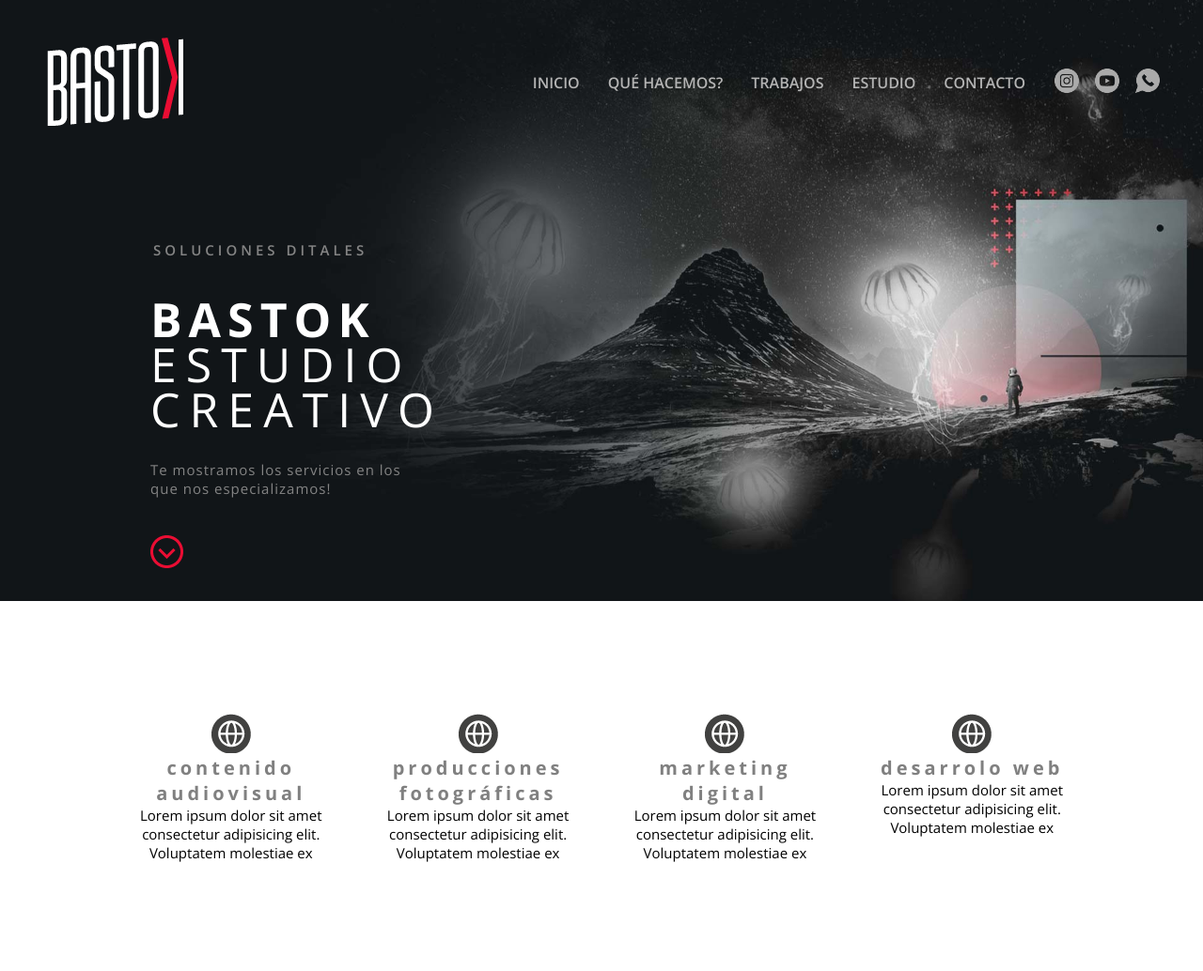
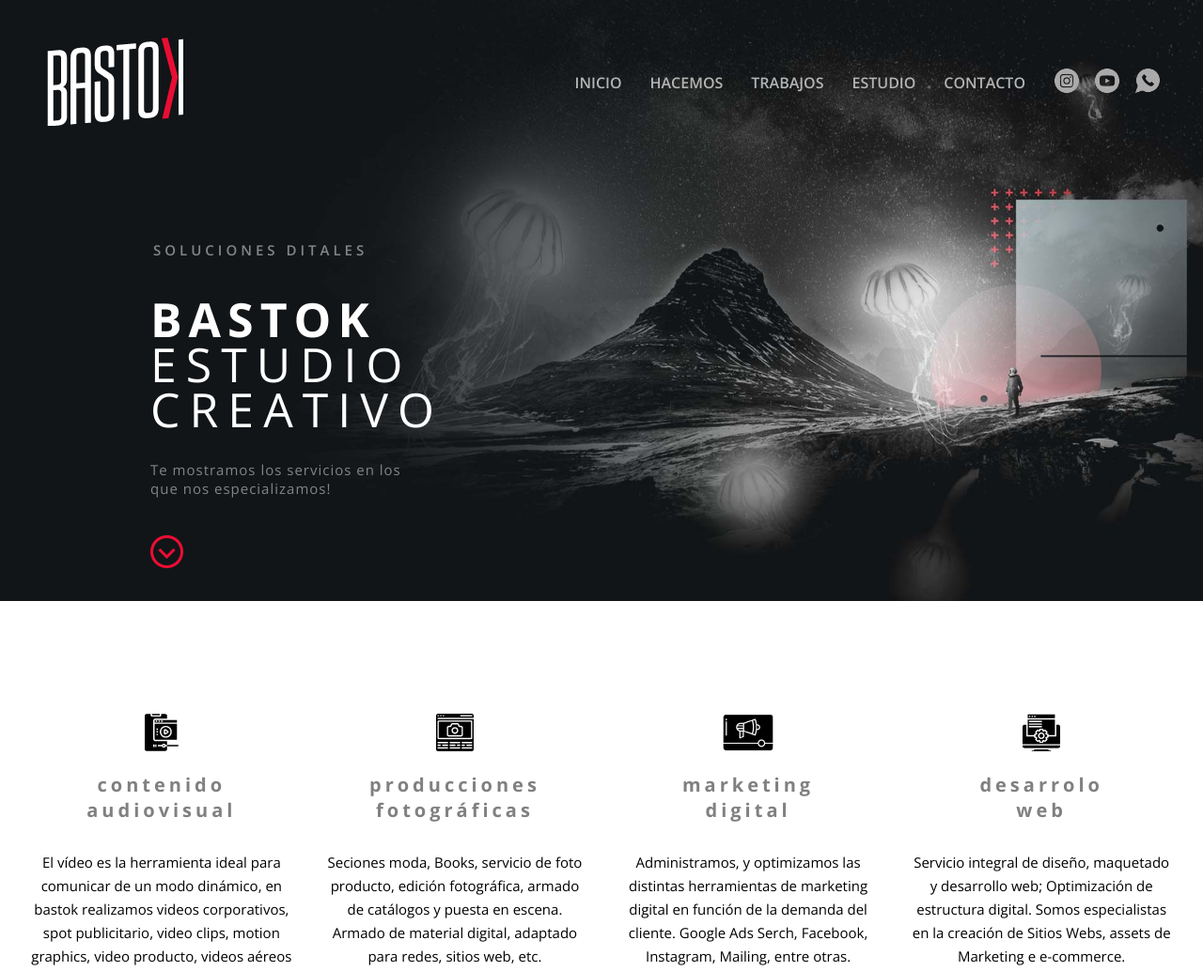
Before and after one commit to gaboqu/bastok, a plain HTML site: page secciones/que_hacemos.html in a window 1280 px wide. Shown: the top 1034 px of the page at 94% size. Drawn offline with nearby package versions, Linux system fonts and the light colour scheme; grey boxes are pictures that could not be loaded; files whose address does not match are found by name.

Commit message:
editando responsive

```diff
--- a/css/estilos.css
+++ b/css/estilos.css
@@ -468,17 +468,25 @@
 /*QUE HACEMOS?*/
 
 .servicios {
-  width: 80%;
+  width: 95%;
   margin: auto;
 }
 
-.veinte {
+.q_hacemos-item {
   display: flex;
   flex-direction: column;
   align-content: center;
   width: 23%;
   align-items: center;
   text-align: center;
+}
+
+.q_hacemos-item p {
+  line-height: 2.5rem;
+  margin-top: 10px;
+}
+
+.veinte {
 }
 
 .hacemos {
@@ -494,11 +502,27 @@
   width: 70%;
 }
 
+.embed-container {
+  position: relative;
+  padding-bottom: 56.25%;
+  height: 0;
+  overflow: hidden;
+}
+.embed-container iframe {
+  position: absolute;
+  top:0;
+  left: 0;
+  width: 100%;
+  height: 100%;
+}
+
 .centro {
   display: flex;
-  align-items: center;
-  align-content: center;
-  justify-content: center;
+  flex-direction: row;
+}
+
+.icon_H {
+  margin-bottom: 20px;
 }
 
 /*ESTUDIO*/
--- a/secciones/que_hacemos.html
+++ b/secciones/que_hacemos.html
@@ -24,7 +24,7 @@
             <a href="../index.html">inicio</a>
           </li class="menu">
           <li class="menu">
-            <a href="que_hacemos.html">qué hacemos?</a>
+            <a href="que_hacemos.html">hacemos</a>
           </li>
           <li class="menu">
             <a href="trabajos.html">trabajos</a>
@@ -77,25 +77,25 @@
   <section class="servicios">
      <div>
       <ul class="hacemos">
-        <li class="veinte">
-          <div><img src="../imagenes/icon.png" alt="icono"></div>
-          <div><h3>contenido audiovisual </h3></div>
-          <div><p>Lorem ipsum dolor sit amet consectetur adipisicing elit. Voluptatem molestiae ex</p></div>
+        <li class="q_hacemos-item">
+          <div class="icon_H"><img src="../imagenes/icon-video.png" alt="icono"></div>
+         <h3 class="mrbot">contenido audiovisual </h3>
+          <p>El vídeo es la herramienta ideal para comunicar de un modo dinámico, en bastok realizamos videos corporativos, spot publicitario, video clips, motion graphics, video producto, videos aéreos</p>
         </li>
-        <li class="veinte">
-          <div><img src="../imagenes/icon.png" alt="icono"></div>
-          <h3>producciones fotográficas</h3>
-          <p>Lorem ipsum dolor sit amet consectetur adipisicing elit. Voluptatem molestiae ex</p>
+        <li class="q_hacemos-item">
+          <div class="icon_H"><img src="../imagenes/icon-foto.png" alt="icono"></div>
+          <h3 class="mrbot">producciones fotográficas</h3>
+          <p>Seciones moda, Books, servicio de foto producto, edición fotográfica, armado de catálogos y puesta en escena. Armado de material digital, adaptado para redes, sitios web, etc.</p>
         </li>
-        <li class="veinte">
-          <div><img src="../imagenes/icon.png" alt="icono"></div>
-          <h3>marketing digital</h3>
-          <p>Lorem ipsum dolor sit amet consectetur adipisicing elit. Voluptatem molestiae ex</p>
+        <li class="q_hacemos-item">
+          <div  class="icon_H"><img src="../imagenes/icon-mk.png" alt="icono"></div>
+          <h3 class="mrbot">marketing<br> digital</h3>
+          <p>Administramos, y optimizamos las distintas herramientas de marketing digital en función de la demanda del cliente. Google Ads Serch, Facebook, Instagram, Mailing, entre otras.</p>
         </li>
-        <li class="veinte">
-          <div><img src="../imagenes/icon.png" alt="icono"></div>
-          <h3>desarrolo web</h3>
-          <p>Lorem ipsum dolor sit amet consectetur adipisicing elit. Voluptatem molestiae ex</p>
+        <li class="q_hacemos-item">
+          <div class="icon_H"><img src="../imagenes/icon-code.png" alt="icono"></div>
+          <h3 class="mrbot">desarrolo <br> web</h3>
+          <p>Servicio integral de diseño, maquetado y desarrollo web; Optimización de estructura digital. Somos especialistas en la creación de Sitios Webs, assets de Marketing e e-commerce.</p>
         </li>
        <!--  <li class="veinte">
           <div><img src="../imagenes/icon.png" alt="icono"></div>
@@ -106,13 +106,13 @@
     </div>
   </section>
 
-  <section class="servicios">
+<!--   <section class="servicios">
     <div  class="centro">
       <div class="video">
         <iframe width="560" height="315"  src="https://www.youtube.com/embed/SUv8yPYvZ2Y" frameborder="0" allow="accelerometer; autoplay; encrypted-media; gyroscope; picture-in-picture" allowfullscreen></iframe>
       </div>
     </div>
-  </section>
+  </section> -->
 
   <footer class="bajada">
 
@@ -121,7 +121,7 @@
         <a href="../index.html">inicio </a>
       </li>
       <li class="ho">
-        <a href="que_hacemos.html">qué hacemos?</a>
+        <a href="que_hacemos.html">hacemos</a>
       </li>
 
       <li class="ho">
```
Also changed, not shown: contacto.html (+2 -2 lines), index.html (+2 -2 lines), secciones/estudio.html (+2 -2 lines), secciones/trabajos.html (+2 -2 lines), imagenes/icon-code.png (added), imagenes/icon-foto.png (added), imagenes/icon-mk.png (added), imagenes/icon-video.png (added).
